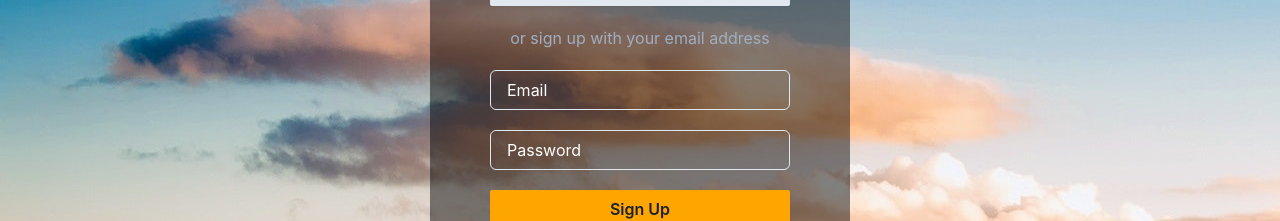
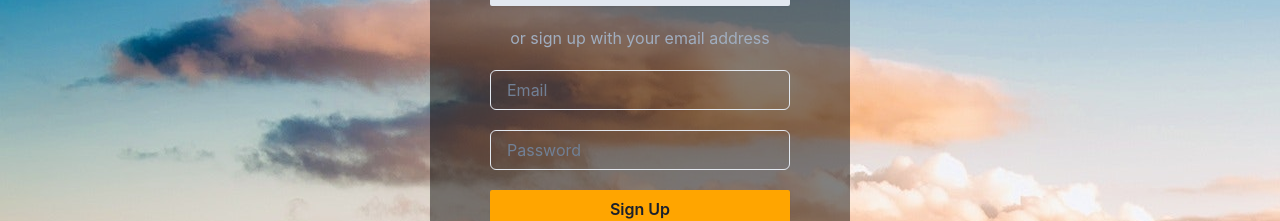
Before and after one commit to jayflan/zoneTwo, a React app: page /signup in a window 1280 px wide. Shown: the part 377-598 px from the top of the page. Built offline with nearby package versions, Linux system fonts and the light colour scheme.

Commit message:
form submit/local state working

```diff
--- a/client/_components/SignUp.js
+++ b/client/_components/SignUp.js
@@ -49,7 +49,7 @@ const handlePasswordChange = (event) => {
 
               <FormControl>
                 <Center>
-                  <Input w="300px" color="white" placeholder="Email" _placeholder={{color: "white"}}
+                  <Input w="300px" color="white" placeholder="Email" _placeholder={{color: "white.100"}}
                     onChange={(e)=>handleEmailChange(e.target.value)}
                   ></Input>
                 </Center>
@@ -57,7 +57,7 @@ const handlePasswordChange = (event) => {
 
               <FormControl>
                 <Center>
-                  <Input w="300px" color="white" placeholder="Password" _placeholder={{color: "white"}}
+                  <Input w="300px" color="white" placeholder="Password" _placeholder={{color: "white.100"}}
                     onChange={(e)=>handlePasswordChange(e.target.value)}
                   ></Input>
                 </Center>
```
